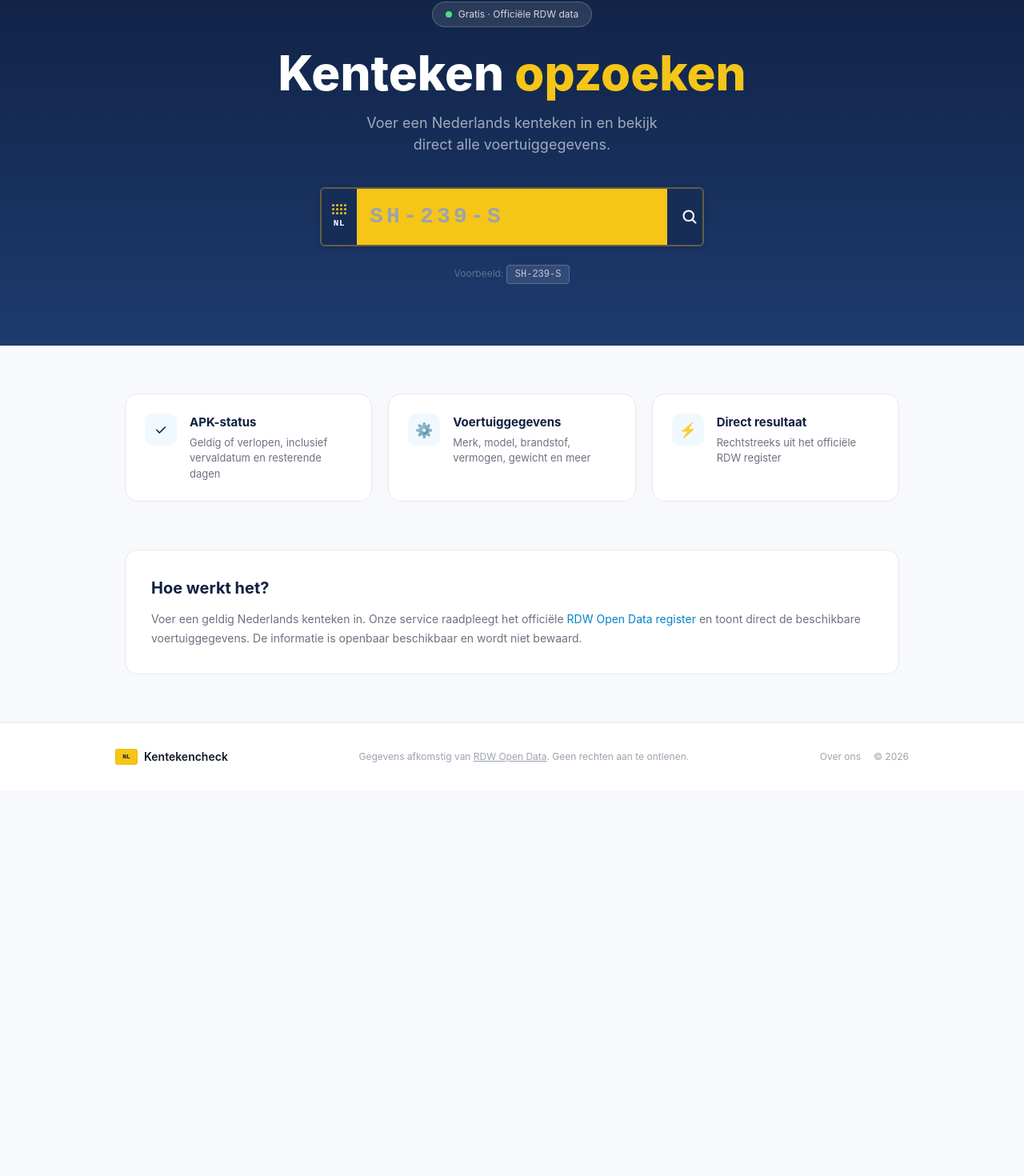
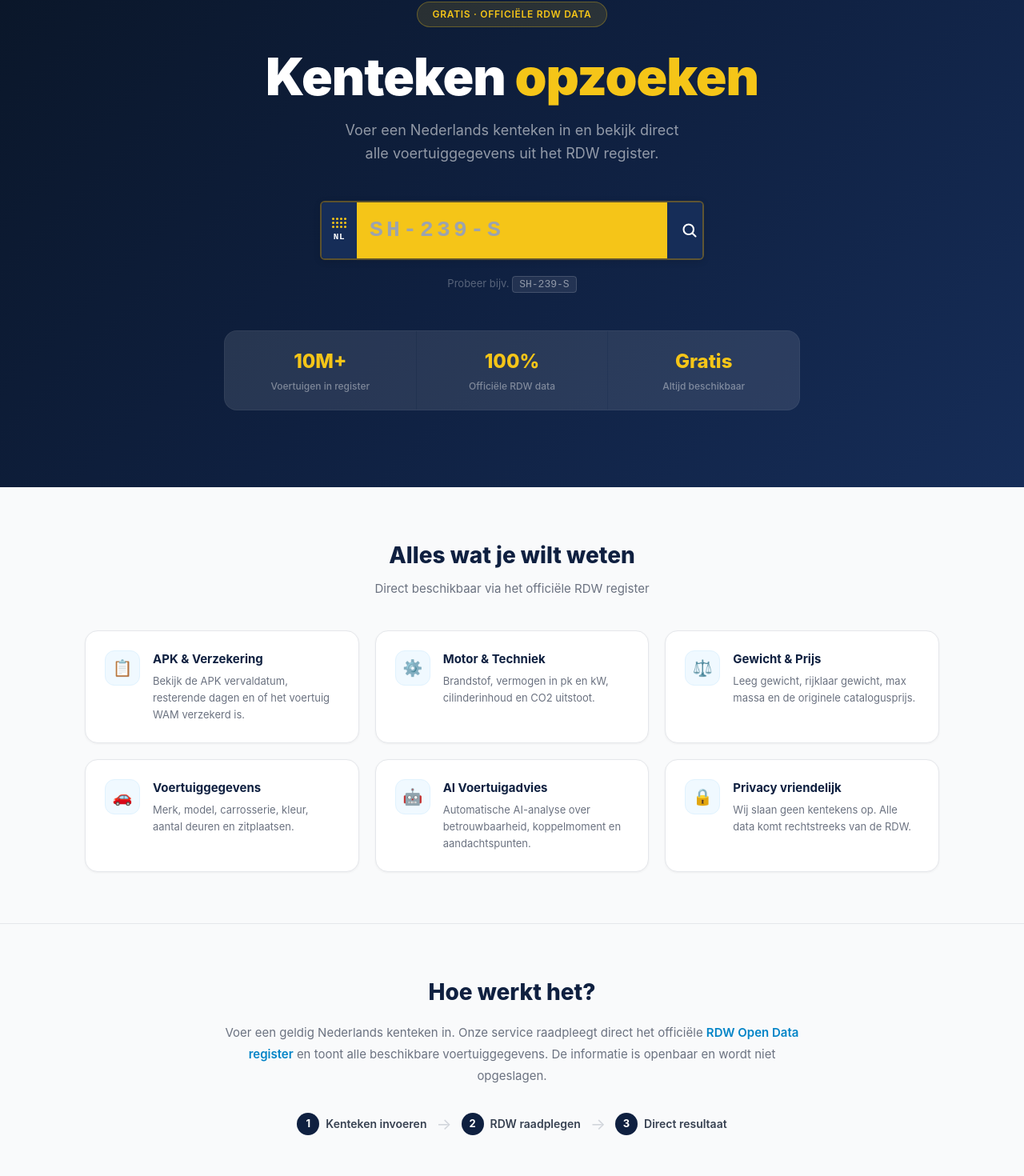
Before and after one commit to burakloco40/kentekencheck, a Next.js app: page / in a window 1280 px wide. Shown: the part 135-1605 px from the top of the page at 80% size. Before the commit the page ends 1123 px from the top, so only its background shows below. Built offline with nearby package versions, Linux system fonts and the light colour scheme; no server answers.

Commit message:
improve homepage design

```diff
--- a/src/app/layout.tsx
+++ b/src/app/layout.tsx
@@ -6,15 +6,15 @@ import { Footer } from "@/components/layout/Footer";
 export const metadata: Metadata = {
   title: { default: "Kentekencheck — Voertuiggegevens opzoeken", template: "%s | Kentekencheck" },
   description: "Gratis Nederlands kenteken opzoeken. Bekijk merk, model, APK-vervaldatum, brandstof, vermogen en meer.",
-  metadataBase: new URL(process.env.NEXT_PUBLIC_SITE_URL ?? "https://kentekencheck.vercel.app"),
+  metadataBase: new URL(process.env.NEXT_PUBLIC_SITE_URL ?? "https://kentekencheckapp.vercel.app"),
 };
 
 export default function RootLayout({ children }: { children: React.ReactNode }) {
   return (
     <html lang="nl">
-      <body className="min-h-screen flex flex-col">
+      <body style={{minHeight:'100vh',display:'flex',flexDirection:'column',margin:0,padding:0,background:'#f9fafb',fontFamily:'Inter, system-ui, sans-serif'}}>
         <Header />
-        <main className="flex-1">{children}</main>
+        <main style={{flex:1}}>{children}</main>
         <Footer />
       </body>
     </html>
--- a/src/app/page.tsx
+++ b/src/app/page.tsx
@@ -3,58 +3,92 @@ import { LicensePlateInput } from "@/components/search/LicensePlateInput";
 
 export const metadata: Metadata = {
   title: "Kentekencheck — Voertuiggegevens opzoeken",
-  description: "Gratis Nederlands kenteken opzoeken.",
+  description: "Gratis Nederlands kenteken opzoeken. Bekijk APK, brandstof, vermogen en meer.",
 };
 
 export default function HomePage() {
   return (
     <>
-      <section style={{background:'linear-gradient(to bottom, #0f2040, #162d58, #1e3a6e)',color:'white',padding:'80px 16px'}}>
-        <div style={{maxWidth:'800px',margin:'0 auto',textAlign:'center'}}>
-          <div style={{display:'inline-flex',alignItems:'center',gap:'8px',padding:'6px 16px',background:'rgba(255,255,255,0.1)',border:'1px solid rgba(255,255,255,0.2)',borderRadius:'999px',fontSize:'12px',color:'rgba(255,255,255,0.8)',marginBottom:'24px'}}>
-            <span style={{width:'8px',height:'8px',borderRadius:'50%',background:'#4ade80',display:'inline-block'}} />
-            Gratis · Officiële RDW data
+      {/* Hero */}
+      <section style={{background:'linear-gradient(135deg, #0a1628 0%, #0f2040 50%, #162d58 100%)',color:'white',padding:'80px 16px 96px'}}>
+        <div style={{maxWidth:'760px',margin:'0 auto',textAlign:'center'}}>
+          <div style={{display:'inline-flex',alignItems:'center',gap:'8px',padding:'6px 18px',background:'rgba(245,197,24,0.12)',border:'1px solid rgba(245,197,24,0.3)',borderRadius:'999px',fontSize:'12px',fontWeight:600,color:'#F5C518',marginBottom:'28px',letterSpacing:'0.06em'}}>
+            GRATIS · OFFICIËLE RDW DATA
           </div>
-          <h1 style={{fontSize:'clamp(36px,6vw,60px)',fontWeight:800,color:'white',marginBottom:'16px',lineHeight:1.1}}>
+          <h1 style={{fontSize:'clamp(36px,6vw,64px)',fontWeight:900,color:'white',margin:'0 0 20px',lineHeight:1.05,letterSpacing:'-1px'}}>
             Kenteken <span style={{color:'#F5C518'}}>opzoeken</span>
           </h1>
-          <p style={{fontSize:'18px',color:'rgba(255,255,255,0.6)',marginBottom:'40px',maxWidth:'400px',margin:'0 auto 40px'}}>
-            Voer een Nederlands kenteken in en bekijk direct alle voertuiggegevens.
+          <p style={{fontSize:'18px',color:'rgba(255,255,255,0.55)',margin:'0 auto 44px',maxWidth:'420px',lineHeight:1.6}}>
+            Voer een Nederlands kenteken in en bekijk direct alle voertuiggegevens uit het RDW register.
           </p>
-          <div style={{display:'flex',justifyContent:'center'}}>
+          <div style={{display:'flex',justifyContent:'center',marginBottom:'20px'}}>
             <LicensePlateInput autoFocus size="hero" />
           </div>
-          <div style={{marginTop:'20px'}}>
-            <span style={{fontSize:'12px',color:'rgba(255,255,255,0.3)'}}>Voorbeeld: </span>
-            <a href="/voertuig/SH239S" style={{fontFamily:'Courier Prime, monospace',fontSize:'12px',padding:'4px 10px',background:'rgba(255,255,255,0.1)',border:'1px solid rgba(255,255,255,0.2)',borderRadius:'4px',color:'rgba(255,255,255,0.7)',textDecoration:'none'}}>SH-239-S</a>
-          </div>
+          <p style={{fontSize:'13px',color:'rgba(255,255,255,0.3)',margin:0}}>
+            Probeer bijv.{' '}
+            <a href="/voertuig/SH239S" style={{fontFamily:'Courier Prime, monospace',color:'rgba(255,255,255,0.5)',textDecoration:'none',background:'rgba(255,255,255,0.08)',padding:'2px 8px',borderRadius:'4px',border:'1px solid rgba(255,255,255,0.15)'}}>SH-239-S</a>
+          </p>
+        </div>
+
+        {/* Stats balk */}
+        <div style={{maxWidth:'720px',margin:'48px auto 0',display:'grid',gridTemplateColumns:'repeat(3,1fr)',gap:'1px',background:'rgba(255,255,255,0.08)',borderRadius:'16px',overflow:'hidden',border:'1px solid rgba(255,255,255,0.08)'}}>
+          {[
+            {number:'10M+', label:'Voertuigen in register'},
+            {number:'100%', label:'Officiële RDW data'},
+            {number:'Gratis', label:'Altijd beschikbaar'},
+          ].map(s => (
+            <div key={s.number} style={{padding:'20px 16px',textAlign:'center',background:'rgba(255,255,255,0.03)'}}>
+              <div style={{fontSize:'24px',fontWeight:800,color:'#F5C518',marginBottom:'4px'}}>{s.number}</div>
+              <div style={{fontSize:'12px',color:'rgba(255,255,255,0.4)',fontWeight:500}}>{s.label}</div>
+            </div>
+          ))}
         </div>
       </section>
-      <section style={{maxWidth:'1000px',margin:'0 auto',padding:'60px 16px'}}>
-        <div style={{display:'grid',gridTemplateColumns:'repeat(auto-fill,minmax(280px,1fr))',gap:'20px'}}>
+
+      {/* Features */}
+      <section style={{maxWidth:'1100px',margin:'0 auto',padding:'64px 16px'}}>
+        <div style={{textAlign:'center',marginBottom:'40px'}}>
+          <h2 style={{fontSize:'28px',fontWeight:800,color:'#0f2040',margin:'0 0 10px'}}>Alles wat je wilt weten</h2>
+          <p style={{fontSize:'15px',color:'#6b7280',margin:0}}>Direct beschikbaar via het officiële RDW register</p>
+        </div>
+        <div style={{display:'grid',gridTemplateColumns:'repeat(auto-fill,minmax(300px,1fr))',gap:'20px'}}>
           {[
-            {icon:'✓',title:'APK-status',desc:'Geldig of verlopen, inclusief vervaldatum en resterende dagen'},
-            {icon:'⚙️',title:'Voertuiggegevens',desc:'Merk, model, brandstof, vermogen, gewicht en meer'},
-            {icon:'⚡',title:'Direct resultaat',desc:'Rechtstreeks uit het officiële RDW register'},
+            {icon:'📋',title:'APK & Verzekering',desc:'Bekijk de APK vervaldatum, resterende dagen en of het voertuig WAM verzekerd is.'},
+            {icon:'⚙️',title:'Motor & Techniek',desc:'Brandstof, vermogen in pk en kW, cilinderinhoud en CO2 uitstoot.'},
+            {icon:'⚖️',title:'Gewicht & Prijs',desc:'Leeg gewicht, rijklaar gewicht, max massa en de originele catalogusprijs.'},
+            {icon:'🚗',title:'Voertuiggegevens',desc:'Merk, model, carrosserie, kleur, aantal deuren en zitplaatsen.'},
+            {icon:'🤖',title:'AI Voertuigadvies',desc:'Automatische AI-analyse over betrouwbaarheid, koppelmoment en aandachtspunten.'},
+            {icon:'🔒',title:'Privacy vriendelijk',desc:'Wij slaan geen kentekens op. Alle data komt rechtstreeks van de RDW.'},
           ].map(f => (
-            <div key={f.title} style={{background:'white',border:'1px solid #e5e7eb',borderRadius:'16px',padding:'24px',display:'flex',gap:'16px'}}>
-              <div style={{width:'40px',height:'40px',borderRadius:'10px',background:'#f0f9ff',display:'flex',alignItems:'center',justifyContent:'center',fontSize:'18px',flexShrink:0}}>{f.icon}</div>
+            <div key={f.title} style={{background:'white',border:'1px solid #e5e7eb',borderRadius:'16px',padding:'24px',display:'flex',gap:'16px',boxShadow:'0 1px 3px rgba(0,0,0,0.05)'}}>
+              <div style={{width:'44px',height:'44px',borderRadius:'12px',background:'#f0f9ff',border:'1px solid #e0f2fe',display:'flex',alignItems:'center',justifyContent:'center',fontSize:'20px',flexShrink:0}}>{f.icon}</div>
               <div>
-                <h3 style={{fontSize:'15px',fontWeight:700,color:'#0f2040',marginBottom:'4px',margin:'0 0 4px'}}>{f.title}</h3>
-                <p style={{fontSize:'13px',color:'#6b7280',lineHeight:'1.5',margin:0}}>{f.desc}</p>
+                <h3 style={{fontSize:'15px',fontWeight:700,color:'#0f2040',margin:'0 0 6px'}}>{f.title}</h3>
+                <p style={{fontSize:'13px',color:'#6b7280',lineHeight:'1.6',margin:0}}>{f.desc}</p>
               </div>
             </div>
           ))}
         </div>
       </section>
-      <section style={{maxWidth:'1000px',margin:'0 auto',padding:'0 16px 60px'}}>
-        <div style={{background:'white',border:'1px solid #e5e7eb',borderRadius:'16px',padding:'32px'}}>
-          <h2 style={{fontSize:'20px',fontWeight:700,color:'#0f2040',marginBottom:'12px',margin:'0 0 12px'}}>Hoe werkt het?</h2>
-          <p style={{fontSize:'14px',color:'#6b7280',lineHeight:'1.7',margin:0}}>
-            Voer een geldig Nederlands kenteken in. Onze service raadpleegt het officiële{' '}
-            <a href="https://opendata.rdw.nl" target="_blank" rel="noopener noreferrer" style={{color:'#0284c7'}}>RDW Open Data register</a>{' '}
-            en toont direct de beschikbare voertuiggegevens. De informatie is openbaar beschikbaar en wordt niet bewaard.
+
+      {/* Hoe werkt het */}
+      <section style={{background:'#f9fafb',borderTop:'1px solid #e5e7eb',borderBottom:'1px solid #e5e7eb',padding:'64px 16px'}}>
+        <div style={{maxWidth:'720px',margin:'0 auto',textAlign:'center'}}>
+          <h2 style={{fontSize:'28px',fontWeight:800,color:'#0f2040',margin:'0 0 16px'}}>Hoe werkt het?</h2>
+          <p style={{fontSize:'15px',color:'#6b7280',lineHeight:'1.8',margin:'0 0 32px'}}>
+            Voer een geldig Nederlands kenteken in. Onze service raadpleegt direct het officiële{' '}
+            <a href="https://opendata.rdw.nl" target="_blank" rel="noopener noreferrer" style={{color:'#0284c7',textDecoration:'none',fontWeight:600}}>RDW Open Data register</a>{' '}
+            en toont alle beschikbare voertuiggegevens. De informatie is openbaar en wordt niet opgeslagen.
           </p>
+          <div style={{display:'flex',justifyContent:'center',alignItems:'center',gap:'12px',flexWrap:'wrap'}}>
+            {['Kenteken invoeren','RDW raadplegen','Direct resultaat'].map((step, i) => (
+              <div key={step} style={{display:'flex',alignItems:'center',gap:'8px'}}>
+                <div style={{width:'28px',height:'28px',borderRadius:'50%',background:'#0f2040',color:'white',display:'flex',alignItems:'center',justifyContent:'center',fontSize:'13px',fontWeight:700,flexShrink:0}}>{i+1}</div>
+                <span style={{fontSize:'14px',fontWeight:600,color:'#374151'}}>{step}</span>
+                {i < 2 && <span style={{color:'#d1d5db',fontSize:'20px',marginLeft:'4px'}}>→</span>}
+              </div>
+            ))}
+          </div>
         </div>
       </section>
     </>
```
Also changed, not shown: src/components/search/LicensePlateInput.tsx (+34 -22 lines).
